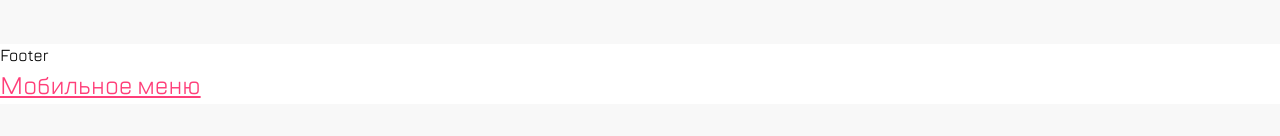
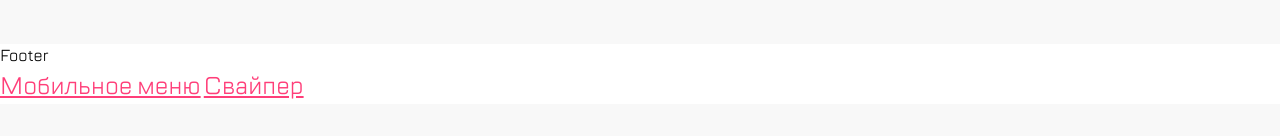
Before and after one commit to Shmelini/kata-project, a plain HTML site: page index.html in a window 1280 px wide. Shown: the part 584-720 px from the top of the page. Drawn offline with Linux system fonts and the light colour scheme.

Commit message:
made-link

```diff
--- a/index.html
+++ b/index.html
@@ -169,6 +169,7 @@
         <div>Footer</div>
         <a href="./mobile-menu.html" style="font-size: 24px; color: #ff3e79; text-decoration: underline;">Мобильное
             меню</a>
+        <a href="./swiper.html" style="font-size: 24px; color: #ff3e79; text-decoration: underline;">Свайпер</a>
     </footer>
 </body>
 
```
